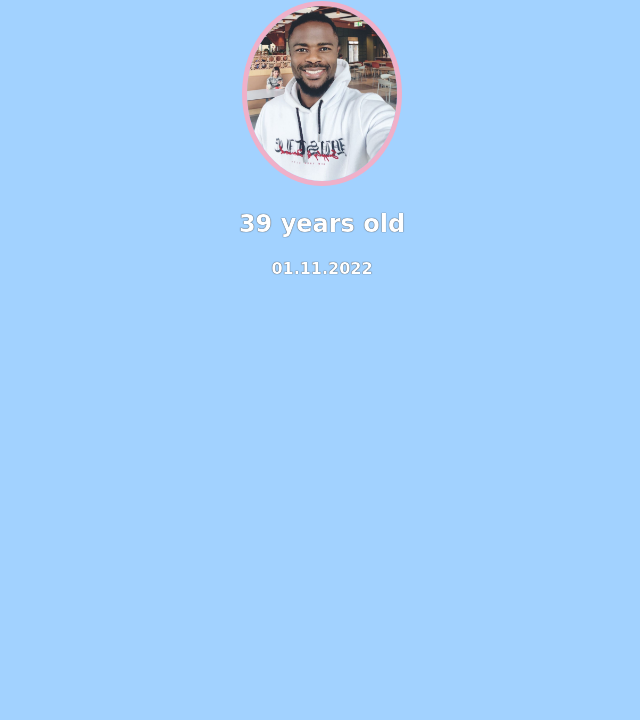
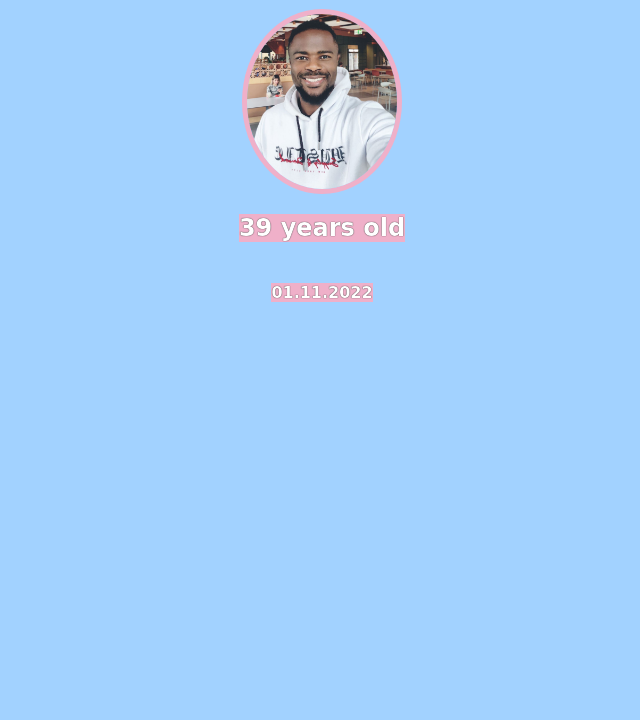
Before and after one commit to iamregha/birthdayGifts, a plain HTML site: page index.html in a window 1280 px wide. Shown: the part 80-800 px from the top of the page, without its empty margins (318-958 px from the left). Drawn offline with Linux system fonts and the light colour scheme; a web font is replaced by a local one.

Commit message:
Add flex-box

```diff
--- a/style.css
+++ b/style.css
@@ -16,3 +16,15 @@ body{
 h1, h2, h3, h4, p{
     text-shadow: 0 0px 1px black;
 }
+
+h2, h4{
+    background: #EFB0C9;
+}
+
+.hero{
+    display: flex;
+    flex-direction: column;
+    justify-content: center;
+    align-items: center;
+
+}
```
